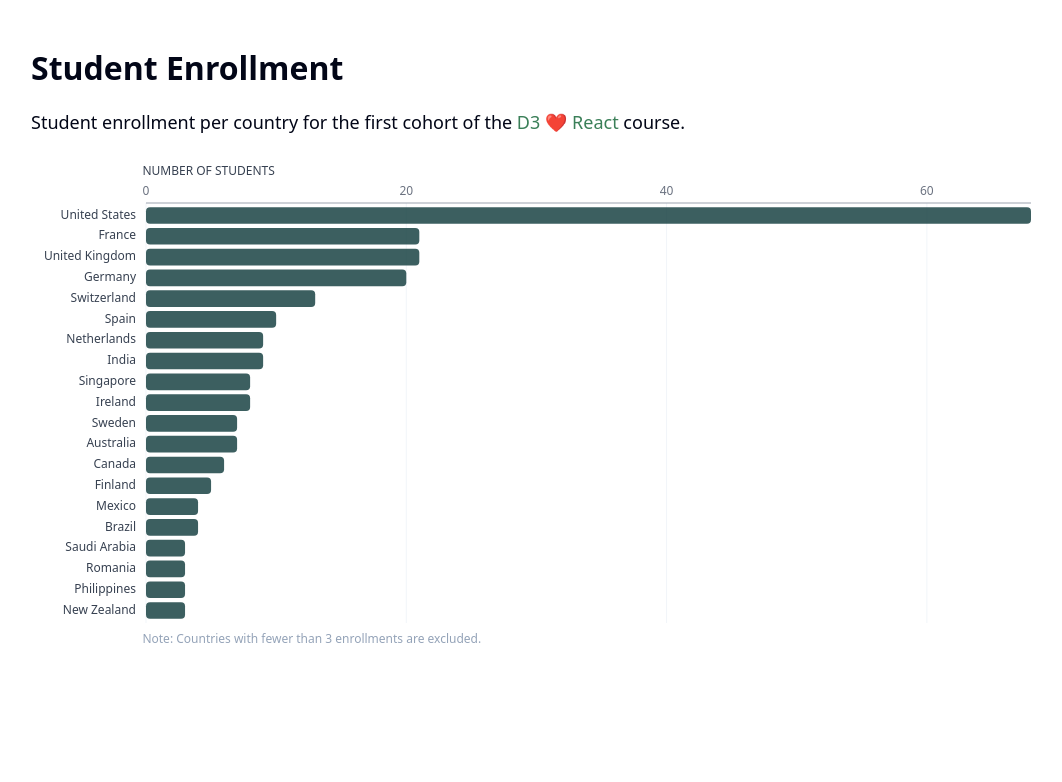
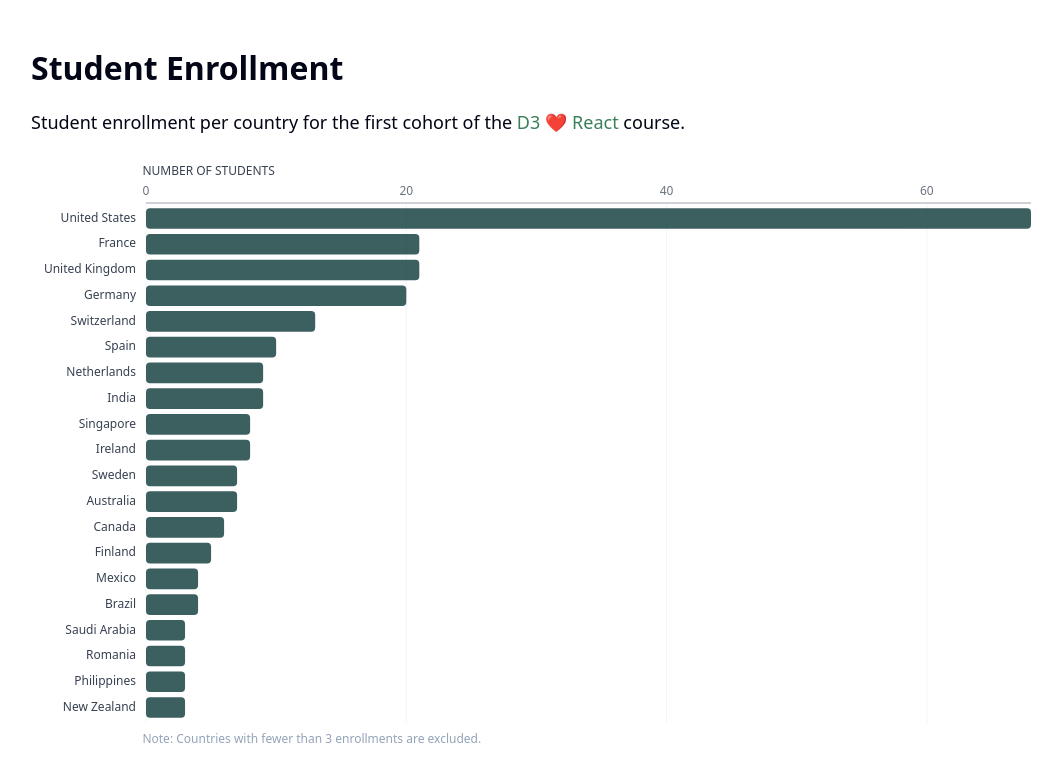
Before and after one commit to jessi88/my-first-d3-chart, a React (Vite) app: page / in a window 1280 px wide. Shown: the top 782 px of the page, without its empty margins (109-1171 px from the left). Built offline with nearby package versions, Linux system fonts and the light colour scheme.

Commit message:
Increased chart height.

```diff
--- a/src/App.jsx
+++ b/src/App.jsx
@@ -25,7 +25,7 @@ const data = [
 ];
 
 const width = 1000;
-const height = 500;
+const height = 600;
 const barColor = "#1b4445";
 const barHighlightColor = "#3a7f58";
 const labelColor = "#374151";
```
